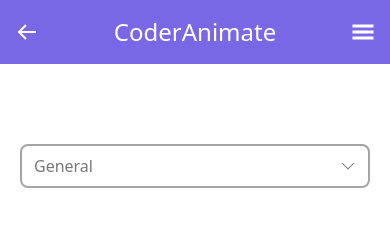
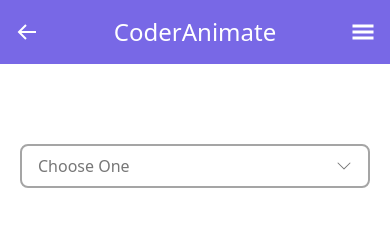
Before and after one commit to Andre1601/CoderAnimate, a React (Create React App) app: page /accountsetting in a window 390 px wide. Shown: the top 232 px of the page. Built offline with nearby package versions, Linux system fonts and the light colour scheme.

Commit message:
cek code

```diff
--- a/src/components/AccountSettingBody.js
+++ b/src/components/AccountSettingBody.js
@@ -1,27 +1,70 @@
 import React from "react";
+import { Link, Outlet } from "react-router-dom";
+import { useState } from "react";
 import { BsChevronDown } from "react-icons/bs";
 import EditProfile from "./Setting/EditProfile";
 import General from "./Setting/General";
 import Password from "./Setting/Password";
 import SocialProfiles from "./Setting/SocialProfiles";
 
-function AccountSettingBody() {
+function AccountSettingBody({ selected, setSelected }) {
+  const [isActive, setIsActive] = useState(false);
+  const options = ["General", "Edit Profile", "Password", "Social Profiles"];
+
   return (
     <main className="sm:grid sm:grid-cols-[150px_1fr] sm:gap-x-8 px-5 sm:px-10 text-[#777777] ">
-      <h2 className="hidden sm:block col-span-2 text-4xl my-16 font-semibold" >Password</h2>
-      <div className="hidden sm:flex flex-col" >
-        <a tabIndex='0' className="cursor-pointer py-2 focus:font-semibold ">General</a>
-        <a tabIndex='0' className="cursor-pointer py-2 focus:font-semibold">Edit Profile</a>
-        <a tabIndex='0' className="cursor-pointer py-2 focus:font-semibold">Password</a>
-        <a tabIndex='0' className="cursor-pointer py-2 focus:font-semibold">Social Profiles</a>
+      <h2 className="hidden sm:block col-span-2 text-4xl my-16 font-semibold">
+        Password
+      </h2>
+      <div className="hidden sm:flex flex-col">
+        <a tabIndex="0" className="cursor-pointer py-2 focus:font-semibold ">
+          General
+        </a>
+        <a tabIndex="0" className="cursor-pointer py-2 focus:font-semibold">
+          Edit Profile
+        </a>
+        <a tabIndex="0" className="cursor-pointer py-2 focus:font-semibold">
+          Password
+        </a>
+        <a tabIndex="0" className="cursor-pointer py-2 focus:font-semibold">
+          Social Profiles
+        </a>
       </div>
 
-      <button className="sm:hidden flex justify-between border-solid border-2 border-[#A5A5A5] focus:border-[#7868E6] rounded-lg py-3 px-3 w-full mt-20">
-        <h2 className="leading-none">General</h2>
+      <button
+        className="sm:hidden flex justify-between border-solid border-2 border-[#A5A5A5] focus:border-[#7868E6] rounded-lg py-3 px-4 w-full mt-20"
+        onClick={(e) => setIsActive(!isActive)}
+      >
+        {<h2 className="leading-none">{selected}</h2>}
         <BsChevronDown />
       </button>
-      <Password/>
-      <button className="bg-[#7868E6] px-5 py-2 my-10 text-white rounded-xl float-right sm:col-span-2 ">Save Changes</button>
+      {isActive && (
+        <div>
+          {options.map((option) => (
+            <div
+              className="top-[110%] p-[15px] border-[#A5A5A5] rounded-lg"
+              onClick={(e) => {
+                setSelected(option);
+                setIsActive(false);
+              }}
+            >
+              <div>
+                <Link
+                  to={option}
+                  className="py-2 hover:bg-slate-50 rounded-md duration-200 cursor-pointer"
+                >
+                  {option}
+                </Link>
+              </div>
+            </div>
+          ))}
+        </div>
+      )}
+      <Password />
+      <button className="bg-[#7868E6] px-5 py-2 my-10 text-white rounded-xl float-right sm:col-span-2 ">
+        Save Changes
+      </button>
+      <Outlet />
     </main>
   );
 }
--- a/src/pages/AccoutSettingPage.js
+++ b/src/pages/AccoutSettingPage.js
@@ -1,12 +1,13 @@
-import React from "react";
+import React, { useState } from "react";
 import AccountSettingBody from "../components/AccountSettingBody";
 import HeaderLogin from "../components/HeaderLogin";
 
 function AccountSettingPage() {
+  const [selected, setSelected] = useState("Choose One");
   return (
     <>
       <HeaderLogin />
-      <AccountSettingBody />
+      <AccountSettingBody selected={selected} setSelected={setSelected} />
     </>
   );
 }
```
